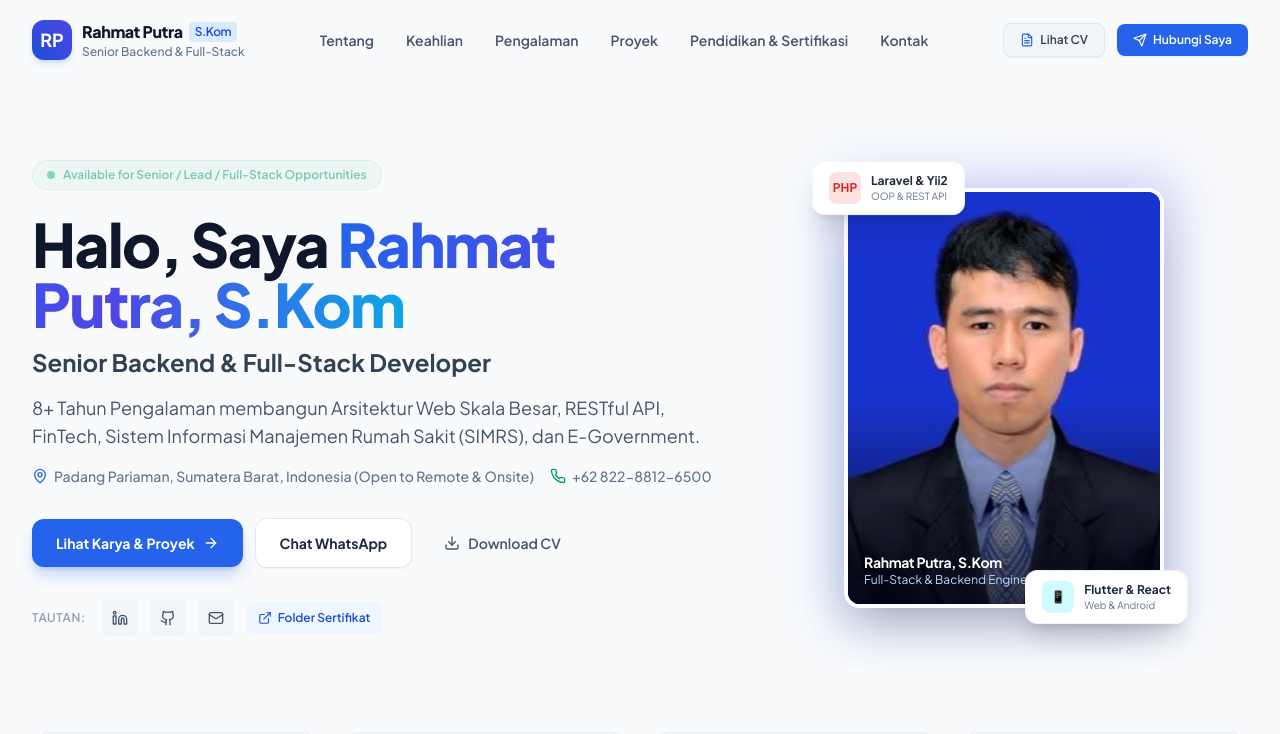
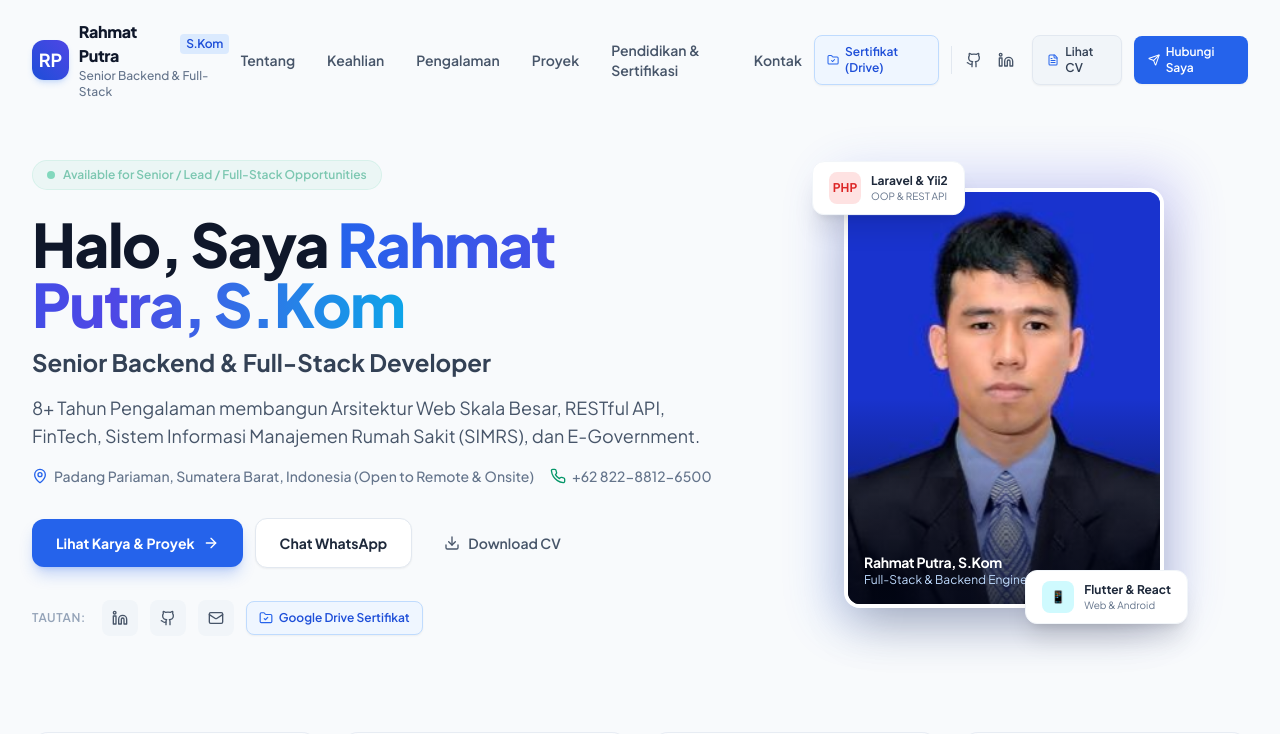
Before and after one commit to rahmatputrabulcin/portfolio-rahmatputra, a Next.js app: page / in a window 1280 px wide. Shown: the top 734 px of the page. Built offline with nearby package versions, Linux system fonts and the light colour scheme.

Commit message:
feat: add Google Drive certificate and social links to navbar header and hero

```diff
--- a/src/components/Hero.tsx
+++ b/src/components/Hero.tsx
@@ -12,6 +12,7 @@ import {
   CheckCircle2,
   ExternalLink,
   Phone,
+  FolderCheck,
 } from "lucide-react";
 
 export default function Hero() {
@@ -124,11 +125,11 @@ export default function Hero() {
                 href={personal.socials.certificatesDrive}
                 target="_blank"
                 rel="noopener noreferrer"
-                className="inline-flex items-center gap-1.5 px-3 py-2 rounded-lg bg-blue-50 dark:bg-blue-950/60 text-blue-700 dark:text-blue-300 text-xs font-semibold hover:bg-blue-100 transition-all"
-                title="Google Drive Sertifikat"
+                className="inline-flex items-center gap-1.5 px-3 py-2 rounded-lg bg-blue-50 dark:bg-blue-950/70 text-blue-700 dark:text-blue-300 text-xs font-semibold hover:bg-blue-100 dark:hover:bg-blue-900 border border-blue-200 dark:border-blue-800 transition-all shadow-sm hover:scale-105"
+                title="Google Drive Folder Sertifikat Resmi"
               >
-                <ExternalLink className="w-3.5 h-3.5" />
-                <span>Folder Sertifikat</span>
+                <FolderCheck className="w-3.5 h-3.5 text-blue-600 dark:text-blue-400" />
+                <span>Google Drive Sertifikat</span>
               </a>
             </div>
           </div>
--- a/src/components/Navbar.tsx
+++ b/src/components/Navbar.tsx
@@ -2,7 +2,7 @@
 
 import { useState, useEffect } from "react";
 import { PORTFOLIO_DATA } from "@/data/portfolio";
-import { Menu, X, FileText, Send, Code2 } from "lucide-react";
+import { Menu, X, FileText, Send, Code2, FolderCheck, Github, Linkedin } from "lucide-react";
 
 export default function Navbar() {
   const [scrolled, setScrolled] = useState(false);
@@ -66,13 +66,45 @@ export default function Navbar() {
             ))}
           </nav>
 
-          {/* CTA Buttons */}
-          <div className="hidden sm:flex items-center gap-3">
+          {/* CTA Buttons & Social Shortcuts */}
+          <div className="hidden sm:flex items-center gap-2 lg:gap-3">
+            <a
+              href={PORTFOLIO_DATA.personal.socials.certificatesDrive}
+              target="_blank"
+              rel="noopener noreferrer"
+              className="inline-flex items-center gap-1.5 px-3 py-2 text-xs font-semibold text-blue-700 dark:text-blue-300 bg-blue-50 dark:bg-blue-950/70 hover:bg-blue-100 dark:hover:bg-blue-900 rounded-lg border border-blue-200 dark:border-blue-800 transition-all shadow-sm"
+              title="Folder Sertifikat Resmi di Google Drive"
+            >
+              <FolderCheck className="w-3.5 h-3.5 text-blue-600 dark:text-blue-400" />
+              <span>Sertifikat (Drive)</span>
+            </a>
+
+            <div className="flex items-center gap-1 border-l border-slate-200 dark:border-slate-800 pl-2">
+              <a
+                href={PORTFOLIO_DATA.personal.socials.github}
+                target="_blank"
+                rel="noopener noreferrer"
+                className="p-1.5 rounded-lg text-slate-600 hover:text-slate-900 dark:text-slate-300 dark:hover:text-white hover:bg-slate-100 dark:hover:bg-slate-800 transition-all"
+                title="GitHub"
+              >
+                <Github className="w-4 h-4" />
+              </a>
+              <a
+                href={PORTFOLIO_DATA.personal.socials.linkedin}
+                target="_blank"
+                rel="noopener noreferrer"
+                className="p-1.5 rounded-lg text-slate-600 hover:text-blue-600 dark:text-slate-300 dark:hover:text-blue-400 hover:bg-slate-100 dark:hover:bg-slate-800 transition-all"
+                title="LinkedIn"
+              >
+                <Linkedin className="w-4 h-4" />
+              </a>
+            </div>
+
             <a
               href="/CV_Rahmat_Putra.html"
               target="_blank"
               rel="noopener noreferrer"
-              className="inline-flex items-center gap-1.5 px-4 py-2 text-xs font-semibold text-slate-700 dark:text-slate-200 bg-slate-100 dark:bg-slate-800 hover:bg-slate-200 dark:hover:bg-slate-700 rounded-lg border border-slate-200 dark:border-slate-700 transition-all shadow-sm"
+              className="inline-flex items-center gap-1.5 px-3.5 py-2 text-xs font-semibold text-slate-700 dark:text-slate-200 bg-slate-100 dark:bg-slate-800 hover:bg-slate-200 dark:hover:bg-slate-700 rounded-lg border border-slate-200 dark:border-slate-700 transition-all shadow-sm"
             >
               <FileText className="w-3.5 h-3.5 text-blue-600 dark:text-blue-400" />
               <span>Lihat CV</span>
@@ -81,7 +113,7 @@ export default function Navbar() {
               href={PORTFOLIO_DATA.personal.socials.whatsapp}
               target="_blank"
               rel="noopener noreferrer"
-              className="inline-flex items-center gap-1.5 px-4 py-2 text-xs font-semibold text-white bg-blue-600 hover:bg-blue-700 rounded-lg shadow-sm hover:shadow-md hover:shadow-blue-500/20 transition-all active:scale-95"
+              className="inline-flex items-center gap-1.5 px-3.5 py-2 text-xs font-semibold text-white bg-blue-600 hover:bg-blue-700 rounded-lg shadow-sm hover:shadow-md hover:shadow-blue-500/20 transition-all active:scale-95"
             >
               <Send className="w-3.5 h-3.5" />
               <span>Hubungi Saya</span>
@@ -116,6 +148,15 @@ export default function Navbar() {
           ))}
           <div className="pt-4 flex flex-col gap-2 border-t border-slate-200 dark:border-slate-800">
             <a
+              href={PORTFOLIO_DATA.personal.socials.certificatesDrive}
+              target="_blank"
+              rel="noopener noreferrer"
+              className="flex items-center justify-center gap-2 w-full py-2.5 text-sm font-semibold rounded-lg bg-blue-50 dark:bg-blue-950/70 text-blue-700 dark:text-blue-300 border border-blue-200 dark:border-blue-800"
+            >
+              <FolderCheck className="w-4 h-4 text-blue-600" />
+              Buka Folder Sertifikat (Google Drive)
+            </a>
+            <a
               href="/CV_Rahmat_Putra.html"
               target="_blank"
               rel="noopener noreferrer"
```
